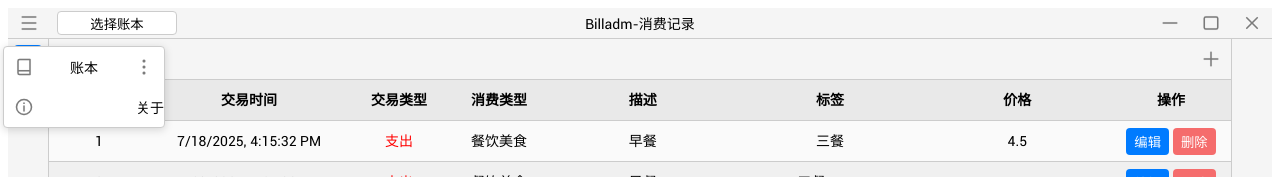
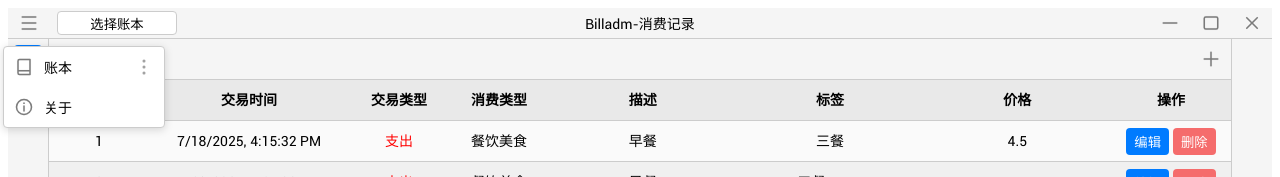
Before and after one commit to DaoiestFire/Billadm-GO, a Vue app in the folder app/: page / in a window 1280 px wide. Both pictures are taken after a click on the button 28 px from the left and 23 px from the top of the page. Shown: the top 177 px of the page. Built offline with nearby package versions, Linux system fonts and the light colour scheme; a web font is replaced by a local one.

Commit message:
调整菜单项

```diff
--- a/app/src/components/MenuItem.vue
+++ b/app/src/components/MenuItem.vue
@@ -1,9 +1,15 @@
 <template>
     <li class="menu-item" :class="{ 'has-children': item.children }" @mouseenter="handleMouseEnter"
         @mouseleave="handleMouseLeave" @click="handleClick" ref="menuItem">
-        <DisplayIcon :rawSvg="leftIcon" />
-        <span class="item-label">{{ item.label }}</span>
-        <DisplayIcon v-if="item.children" :rawSvg="iconMoreV" />
+
+        <!-- 左侧内容：图标 + 标签 -->
+        <div class="menu-item-left">
+            <DisplayIcon :rawSvg="leftIcon" />
+            <span class="item-label">{{ item.label }}</span>
+        </div>
+
+        <!-- 右侧图标（仅在有子菜单时显示） -->
+        <DisplayIcon v-if="item.children" :rawSvg="iconMoreV" class="menu-item-right-icon" />
 
         <!-- 子菜单 -->
         <ul v-if="item.children && showChildren" class="submenu" :style="submenuStyle">
@@ -79,6 +85,7 @@ const handleClick = (event) => {
     cursor: pointer;
     display: flex;
     justify-content: space-between;
+    /* 主轴分布：左右撑开 */
     align-items: center;
     height: 40px;
 }
@@ -87,7 +94,26 @@ const handleClick = (event) => {
     background-color: var(--billadm-color-icon-hover-bg-color);
 }
 
-/* 子菜单样式 */
+/* 左侧内容：图标 + 文字 */
+.menu-item-left {
+    display: flex;
+    align-items: center;
+    flex: 1;
+    white-space: nowrap;
+}
+
+/* 右侧下拉箭头图标 */
+.menu-item-right-icon {
+    margin-left: auto;
+    /* 关键：将右侧图标推到最右边 */
+    display: flex;
+    align-items: center;
+    color: #999;
+    /* 可选：调整颜色 */
+    opacity: 0.7;
+}
+
+/* 子菜单样式（不变） */
 .submenu {
     list-style: none;
     margin: 0;
@@ -97,5 +123,9 @@ const handleClick = (event) => {
     border-radius: 4px;
     box-shadow: 0 2px 8px rgba(0, 0, 0, 0.15);
     min-width: 160px;
+    position: absolute;
+    top: 100%;
+    left: 0;
+    z-index: 1000;
 }
 </style>
```
